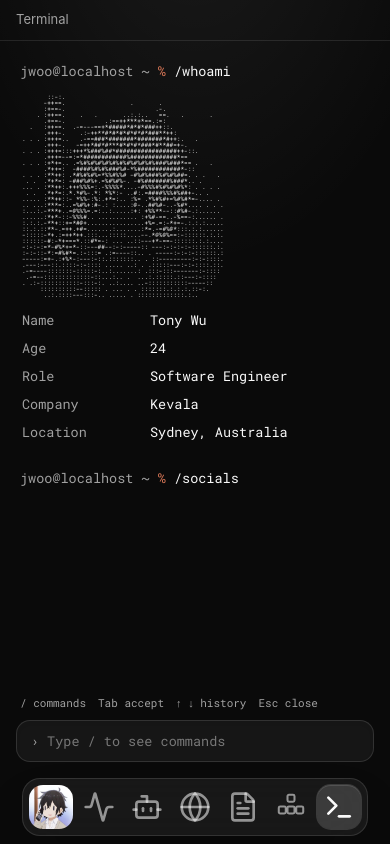
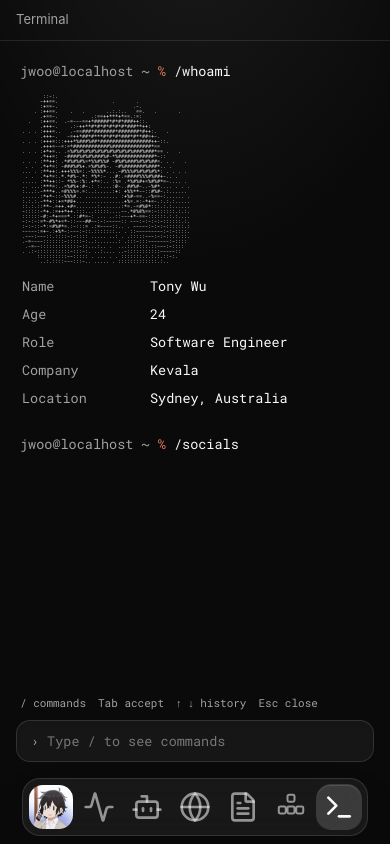
Before and after one commit to jwu02/jwoo, a Next.js app: page /terminal in a window 390 px wide. Built offline with nearby package versions, Linux system fonts and the light colour scheme.

Commit message:
fix(terminal): print the Portrait smaller still
The picture was still the loudest thing in the pane. 8px rather than 10px
is 269px square instead of 336, and 5px on a phone rather than 6. The grid
is unchanged — only how big the characters are printed at.

```diff
--- a/components/terminal/print.tsx
+++ b/components/terminal/print.tsx
@@ -49,11 +49,11 @@ function PrintBlock({ print }: { print: Print }) {
           // is what keeps the cells the shape the grid was drawn in. Announced
           // as a picture and not read out: the rows beside it say the same thing.
           // Type-sized rather than width-sized, because the cell is the picture:
-          // 80 columns of a phone's pane would otherwise overflow it.
+          // the grid's columns of a phone's pane would otherwise overflow it.
           <pre
             role="img"
             aria-label="Portrait of the owner"
-            className="shrink-0 text-[6px] leading-none sm:text-[10px]"
+            className="shrink-0 text-[5px] leading-none sm:text-[8px]"
           >
             {print.portrait}
           </pre>
```
